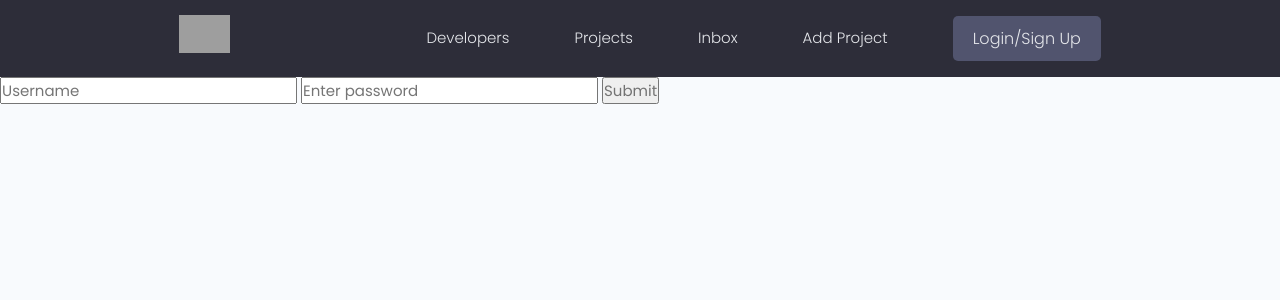
After one commit to sxsmg/django21-devsearch, a Django app: page /login/ in a window 1280 px wide. The commit adds this page. Shown: the top 300 px of the page. Run offline with Django 3.2, Linux system fonts and the light colour scheme; some libraries are stand-ins or nearby versions; grey boxes are pictures that could not be loaded.

Commit message:
adding login register

```diff
--- a/templates/navbar.html
+++ b/templates/navbar.html
@@ -15,7 +15,7 @@
           <li class="header__menuItem"><a href="{% url 'projects' %}">Projects</a></li>
           <li class="header__menuItem"><a href="">Inbox</a></li>
           <li class="header__menuItem"><a href="{% url 'create-project' %}">Add Project</a></li>
-         <li class="header__menuItem"><a href="" class="btn btn--sub">Login/Sign Up</a></li>
+         <li class="header__menuItem"><a href="{% url 'login' %}" class="btn btn--sub">Login/Sign Up</a></li>
         </ul>
       </nav>
     </div>
--- /dev/null
+++ b/users/templates/users/login_register.html
@@ -0,0 +1,13 @@
+{% extends 'main.html' %}
+
+{% block content %}
+
+<form action="{% url 'login' %}"method="POST">
+    {% csrf_token %}
+    <input type="text" name="username" placeholder="Username"/>
+
+    <input type="password" name="password" placeholder="Enter password"/>
+    <input type="submit" name="Login"/>
+</form>
+
+{% endblock %}
--- a/users/urls.py
+++ b/users/urls.py
@@ -1,7 +1,10 @@
 from django.urls import path
-from .views import profiles, userProfile
+from .views import profiles, userProfile, loginPage
 
 urlpatterns = [
+
+    path('login/', loginPage,name="login"),
+
 
     path('', profiles, name="profiles"),
     path('profile/<str:pk>/', userProfile, name="user-profile"),
--- a/users/views.py
+++ b/users/views.py
@@ -1,6 +1,10 @@
 from django.shortcuts import render
 from .models import Profile
 # Create your views here.
+
+def loginPage(request):
+    return render(request, 'users/login_register.html')
+
 
 def profiles(request):
     profiles = Profile.objects.all()
```
